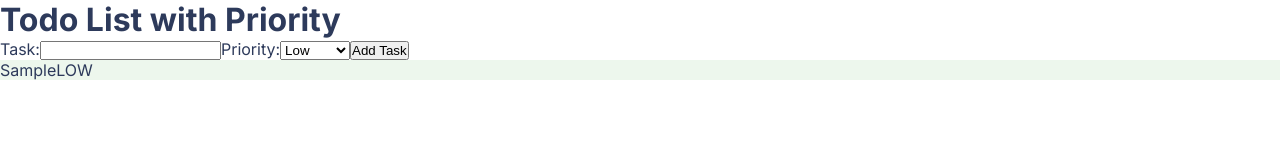
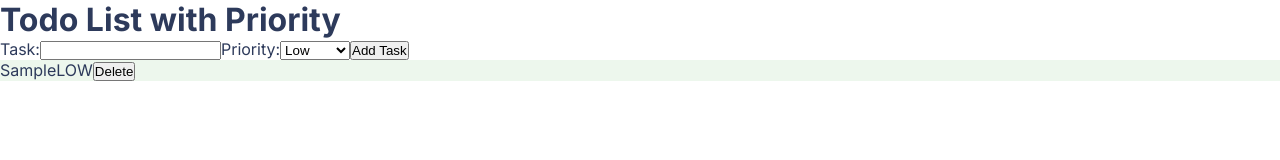
Before and after one commit to Espadv69/Priority-ToDo-List, a React (Vite) app: page / in a window 1280 px wide. Both pictures are taken after typing "Sample" into the empty fields and a click on the button "Add Task". Shown: the top 160 px of the page. Built offline with nearby package versions, Linux system fonts and the light colour scheme.

Commit message:
Add delete functionality to TodoItem component

```diff
--- a/src/components/TodoItem.jsx
+++ b/src/components/TodoItem.jsx
@@ -1,8 +1,12 @@
-const TodoItem = ({ task }) => {
+const TodoItem = ({ task, onDeleteTask }) => {
   const priorityColors = {
     low: '#edf7ed',
     medium: '#fffbe6',
     high: '#ffe6e6',
+  }
+
+  const handleDeleteTask = () => {
+    onDeleteTask(task)
   }
 
   return (
@@ -12,6 +16,9 @@ const TodoItem = ({ task }) => {
     >
       <span>{task.task}</span>
       <span>{task.priority.toUpperCase()}</span>
+      <button type="button" onClick={handleDeleteTask}>
+        Delete
+      </button>
     </li>
   )
 }
```
